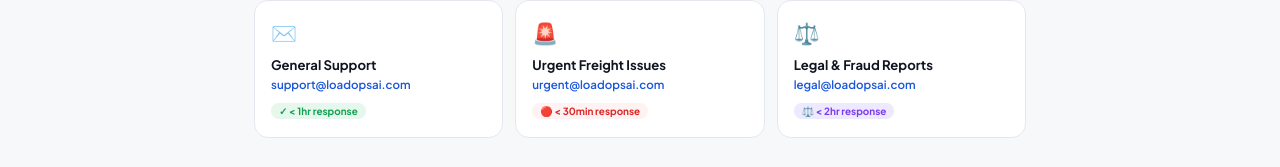
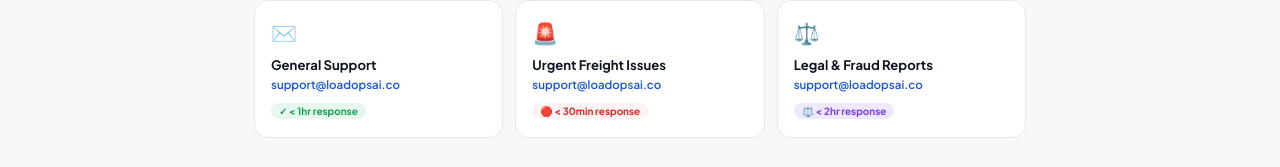
Before and after one commit to loadopsai/loadops-ai, a Next.js app: page /assistance in a window 1280 px wide. Shown: the part 308-475 px from the top of the page. Built offline with nearby package versions, Linux system fonts and the light colour scheme.

Commit message:
fix: update email buttons and links

```diff
--- a/app/assistance/page.tsx
+++ b/app/assistance/page.tsx
@@ -213,22 +213,22 @@ export default function AssistancePage() {
 
         {/* CONTACT CARDS */}
         <div className="cc-grid">
-          <a href="mailto:support@loadopsai.com" className="cc">
+          <a href="mailto:support@loadopsai.co" className="cc">
             <div className="cc-icon">✉️</div>
             <div className="cc-title">General Support</div>
-            <div className="cc-email">support@loadopsai.com</div>
+            <div className="cc-email">support@loadopsai.co</div>
             <div className="cc-tag" style={{ background: "#E6F7EE", color: "#12A150" }}>✓ &lt; 1hr response</div>
           </a>
-          <a href="mailto:urgent@loadopsai.com" className="cc">
+          <a href="mailto:support@loadopsai.co" className="cc">
             <div className="cc-icon">🚨</div>
             <div className="cc-title">Urgent Freight Issues</div>
-            <div className="cc-email">urgent@loadopsai.com</div>
+            <div className="cc-email">support@loadopsai.co</div>
             <div className="cc-tag" style={{ background: "#FEF2F2", color: "#DC2626" }}>🔴 &lt; 30min response</div>
           </a>
-          <a href="mailto:legal@loadopsai.com" className="cc">
+          <a href="mailto:support@loadopsai.co" className="cc">
             <div className="cc-icon">⚖️</div>
             <div className="cc-title">Legal & Fraud Reports</div>
-            <div className="cc-email">legal@loadopsai.com</div>
+            <div className="cc-email">support@loadopsai.co</div>
             <div className="cc-tag" style={{ background: "#EDE9FE", color: "#7C3AED" }}>⚖️ &lt; 2hr response</div>
           </a>
         </div>
@@ -338,7 +338,7 @@ export default function AssistancePage() {
             <p>Real humans available around the clock for urgent freight situations.</p>
           </div>
           <div className="cta-strip-btns">
-            <button className="cta-btn white" onClick={() => router.push("/contact")}>✉️ Contact Us</button>
+            <a href="mailto:support@loadopsai.co" className="cta-btn white">✉️ Contact Us</a>
             <button className="cta-btn ghost" onClick={() => router.push("/help-center")}>Help Center</button>
           </div>
         </div>
--- a/app/contact-us/page.tsx
+++ b/app/contact-us/page.tsx
@@ -363,7 +363,7 @@ export default function ContactUsPage() {
 
           {/* CONTACT METHODS */}
           {[
-            { icon: "✉️", bg: "#EBF1FD", title: "Email Support",       desc: "For general inquiries, account help, and platform questions.",      link: "support@loadopsai.com",      href: "mailto:support@loadopsai.com" },
+            { icon: "✉️", bg: "#EBF1FD", title: "Email Support",       desc: "For general inquiries, account help, and platform questions.",      link: "support@loadopsai.co",      href: "mailto:support@loadopsai.com" },
           ].map((m, i) => (
             <a key={i} className="cu-method-card" href={m.href}>
               <div className="cu-method-icon" style={{ background: m.bg }}>{m.icon}</div>
--- a/app/layout.tsx
+++ b/app/layout.tsx
@@ -53,7 +53,7 @@ export default function RootLayout({ children }: { children: React.ReactNode })
               { title: "Support", links: [
                 { href: "/contact-us",     label: "Contact Us"      },
                 { href: "/help-center", label: "Help Center"     },
-                { href: "mailto:support@loadopsai.com", label: "Email Support" },
+                { href: "mailto:support@loadopsai.co", label: "Email Support" },
                 { href: "/assistance",  label: "24/7 Assistance" },
               ]},
             ].map(col => (
--- a/app/refund-policy/page.tsx
+++ b/app/refund-policy/page.tsx
@@ -1100,7 +1100,7 @@ export default function RefundPolicy() {
 
               <button
                 className="rp-contact-btn primary"
-                onClick={() => router.push("/contact")}
+               onClick={() => { window.location.href = "mailto:support@loadopsai.co"; }}
               >
                 Contact Support
               </button>
--- a/app/terms-of-service/page.tsx
+++ b/app/terms-of-service/page.tsx
@@ -746,7 +746,7 @@ export default function TermsOfService() {
               If you have any questions, concerns, or need clarification about these Terms of Service, please contact our legal team. We aim to respond to all legal inquiries within 5 business days.
             </p>
             <div className="tos-contact-btns">
-              <a href="mailto:support@loadopsai.com" className="tos-contact-btn primary">⚖️ support@loadopsai.com</a>
+              <a href="mailto:support@loadopsai.co" className="tos-contact-btn primary">⚖️ support@loadopsai.co</a>
               <button className="tos-contact-btn ghost" onClick={() => router.push("/")}>← Back to Home</button>
             </div>
           </div>
```
Also changed, not shown: app/cookie-policy/page.tsx (+6 -6 lines), app/help-center/page.tsx (+5 -5 lines), app/privacy-policy/page.tsx (+4 -4 lines).
